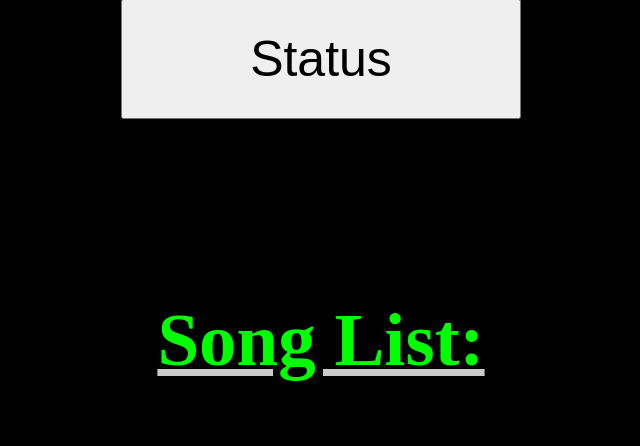
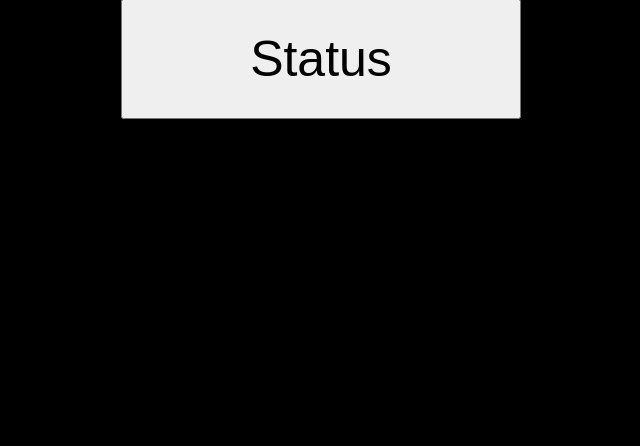
Before and after one commit to AdamKnube/mp3.145, a PHP site: page /?p=1 in a window 1280 px wide. Shown: the part 1623-2069 px from the top of the page, without its empty margins (319-959 px from the left). After the commit the page ends 1742 px from the top, so only its background shows below. Run offline with PHP 8.4, Linux system fonts and the light colour scheme.

Commit message:
modified:   www/index.php (list is too laggy just search)

```diff
--- a/www/index.php
+++ b/www/index.php
@@ -40,9 +40,6 @@
 					<input type="submit" value="Status" name="wtf" style="width: 400px; font-size: 50px; height: 120px"/>
 				</center></font>
 			<br><br>
-		</form><center>
-			<h2><u><font color="#00FF00">Song List:</font></u></h2>
-			<?php system('/home/mp3/mp3.145/clients/list'); ?>
-		</center>
+		</form>
 	</body>
 </html>
```
